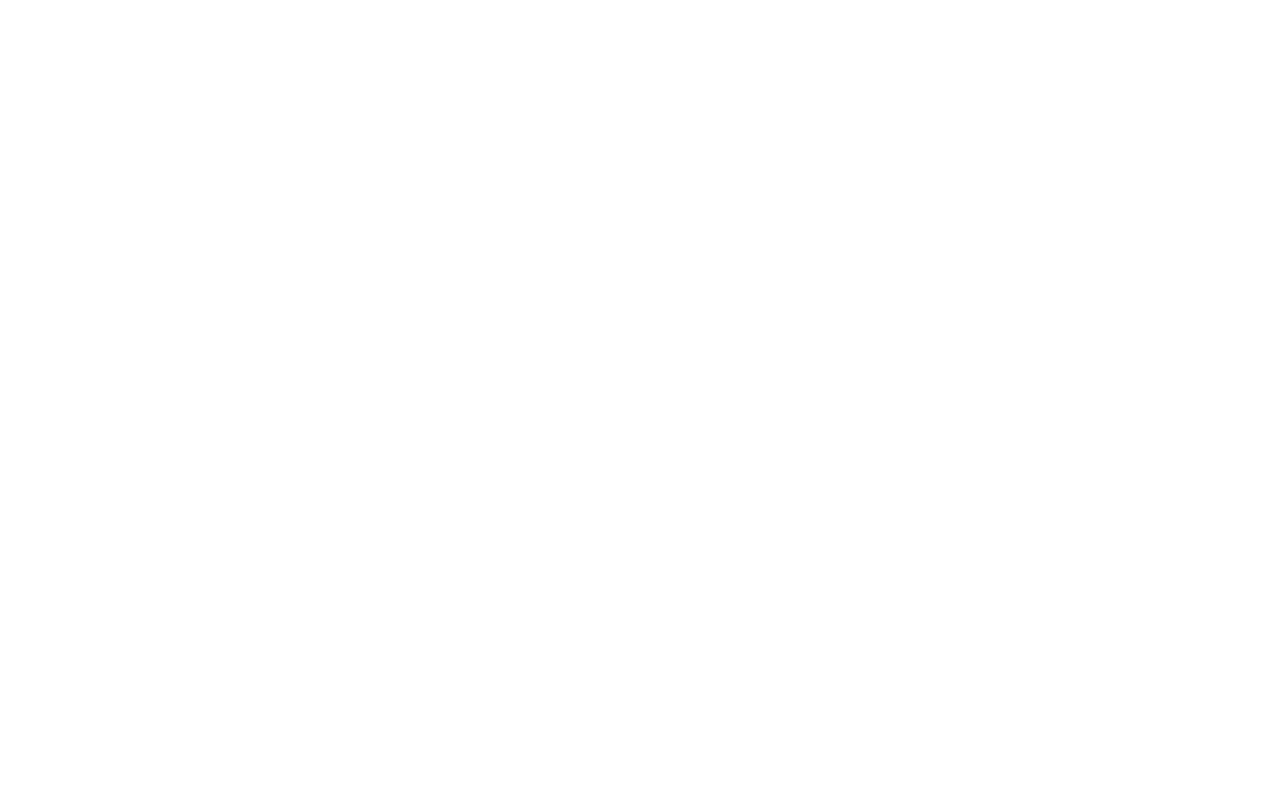
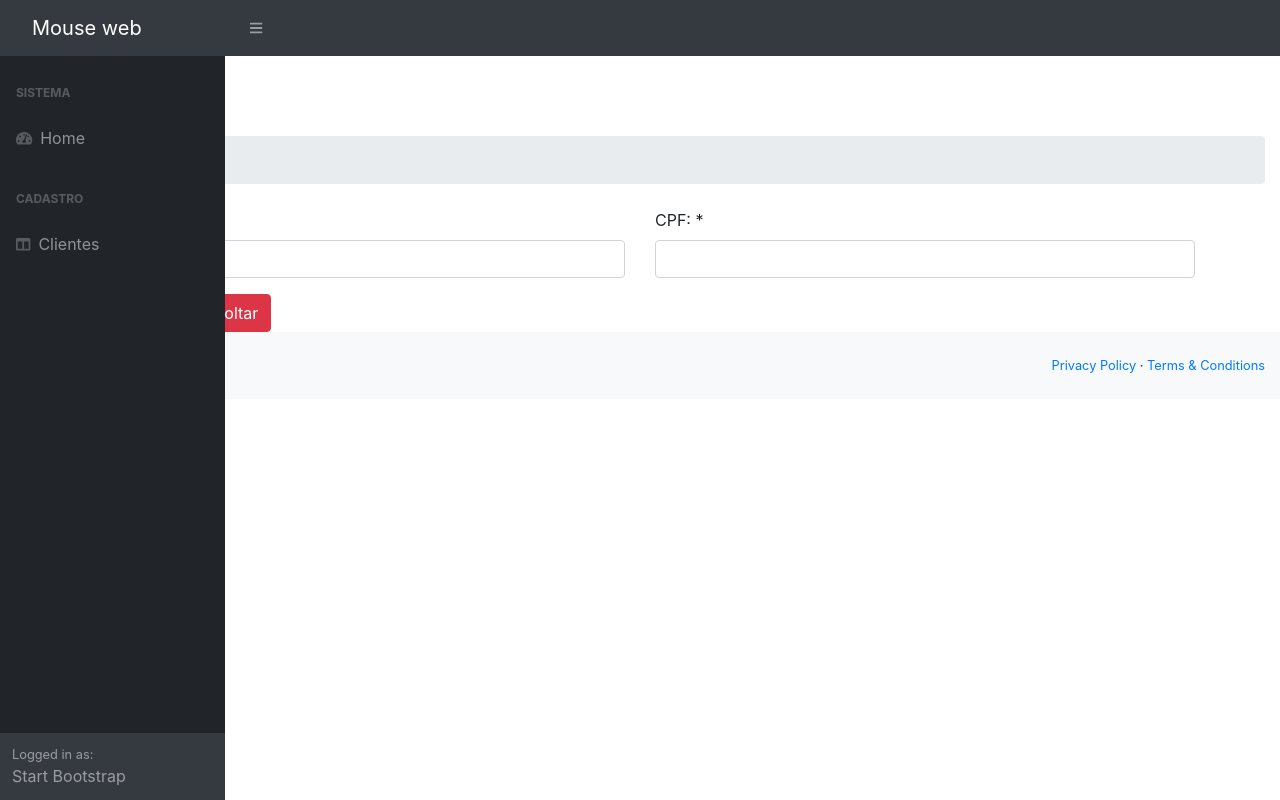
Before and after one commit to MouseWeb/clientes-front, an Angular app: page /clientes/form in a window 1280 px wide. Before the commit this address led to /. Built offline with nearby package versions, Linux system fonts and the light colour scheme.

Commit message:
rotas filhas e templates diferentes

```diff
--- a/src/app/clientes/clientes-form/clientes-form.component.ts
+++ b/src/app/clientes/clientes-form/clientes-form.component.ts
@@ -40,7 +40,7 @@
   }
 
   voltarParaListagem(){
-    this.router.navigate(['/clientes-lista'])
+    this.router.navigate(['/clientes/lista'])
   }
 
   onSubmit(){
--- a/src/app/clientes/clientes-lista/clientes-lista.component.html
+++ b/src/app/clientes/clientes-lista/clientes-lista.component.html
@@ -45,7 +45,7 @@
                         <td>
 
                             <button class="btn btn-primary"
-                                    routerLink="/clientes-form/{{ cliente.id }}">
+                                    routerLink="/clientes/form/{{ cliente.id }}">
                                 <i class="fa fa-edit"></i>
                             </button>
                             <button class="btn btn-danger" (click)="preparaDelecao(cliente)"
--- a/src/app/clientes/clientes-lista/clientes-lista.component.ts
+++ b/src/app/clientes/clientes-lista/clientes-lista.component.ts
@@ -27,7 +27,7 @@
   }
 
   novoCadastro(){
-    this.router.navigate(['/clientes-form'])
+    this.router.navigate(['/clientes/form'])
   }
 
   preparaDelecao(cliente: Cliente){
--- a/src/app/template/sidebar/sidebar.component.html
+++ b/src/app/template/sidebar/sidebar.component.html
@@ -9,7 +9,7 @@
                     Home
                 </a>
                 <div class="sb-sidenav-menu-heading">Cadastro</div>
-                <a class="nav-link collapsed" routerLink="/clientes-lista"
+                <a class="nav-link collapsed" routerLink="/clientes"
                 data-toggle="collapse" data-target="#collapseLayouts"
                 aria-expanded="false" aria-controls="collapseLayouts">
                 <div class="sb-nav-link-icon"><i class="fas fa-columns"></i></div>
```
Also changed, not shown: src/app/clientes/clientes-routing.module.ts (+9 -3 lines).
